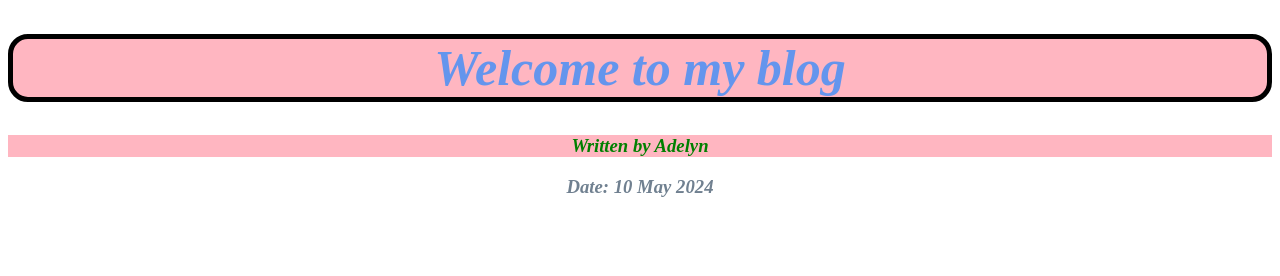
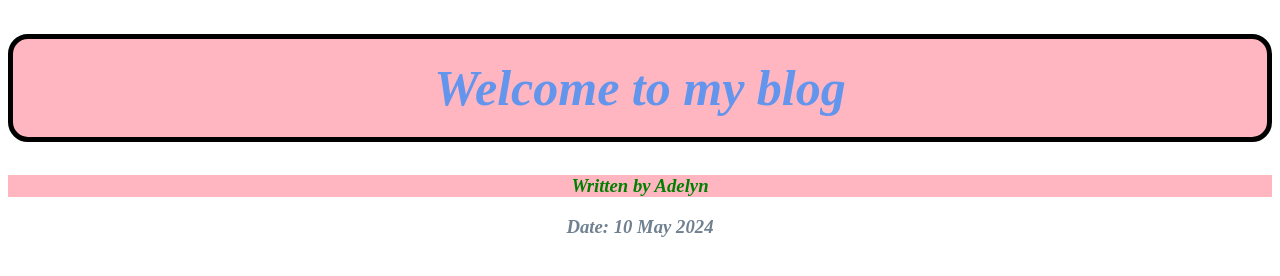
Before and after one commit to adelynwan/techup-handson, a plain HTML site: page index.html in a window 1280 px wide. Drawn offline with Linux system fonts and the light colour scheme.

Commit message:
Amended CSS

```diff
--- a/style.css
+++ b/style.css
@@ -15,6 +15,8 @@ h1 {
     font-size: 50px;
     border: 5px black solid;
     border-radius: 20px;
+    padding-top: 20px;
+    padding-bottom: 20px
 }
 
 .title {
```
